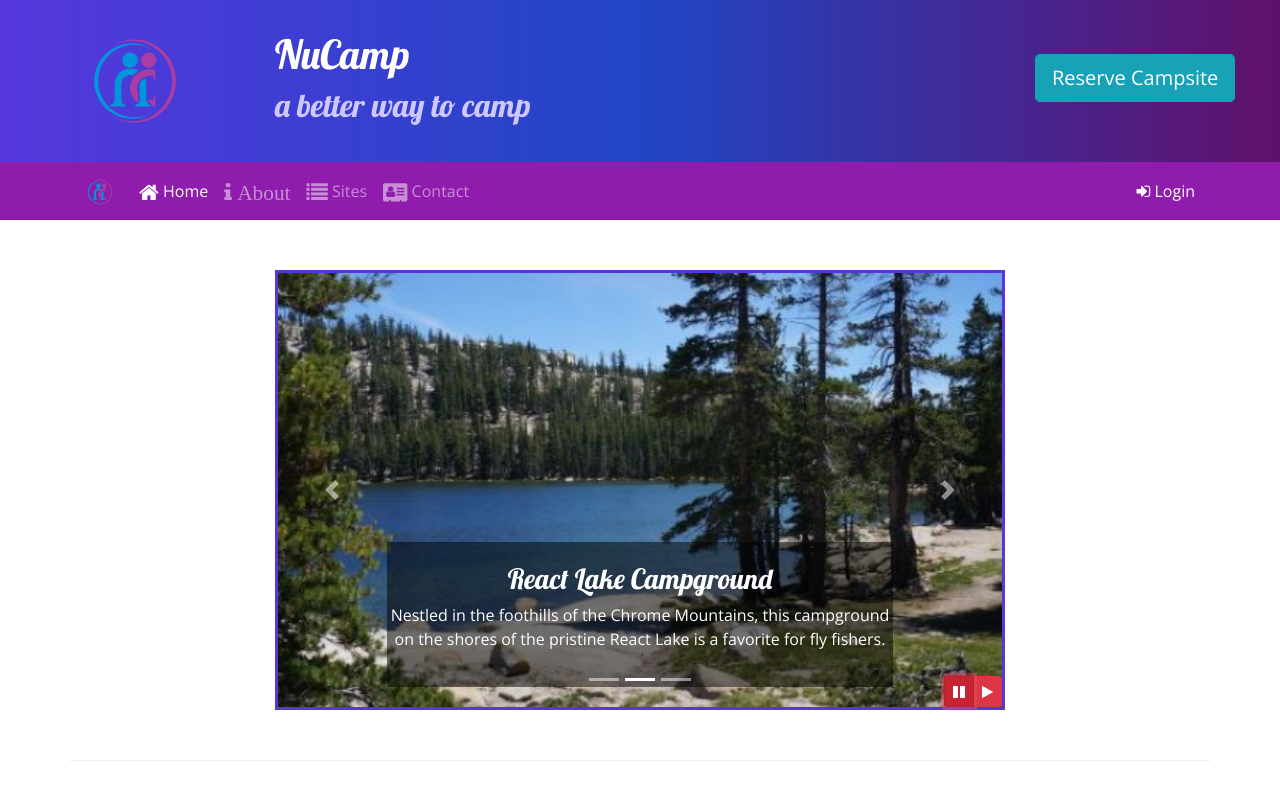
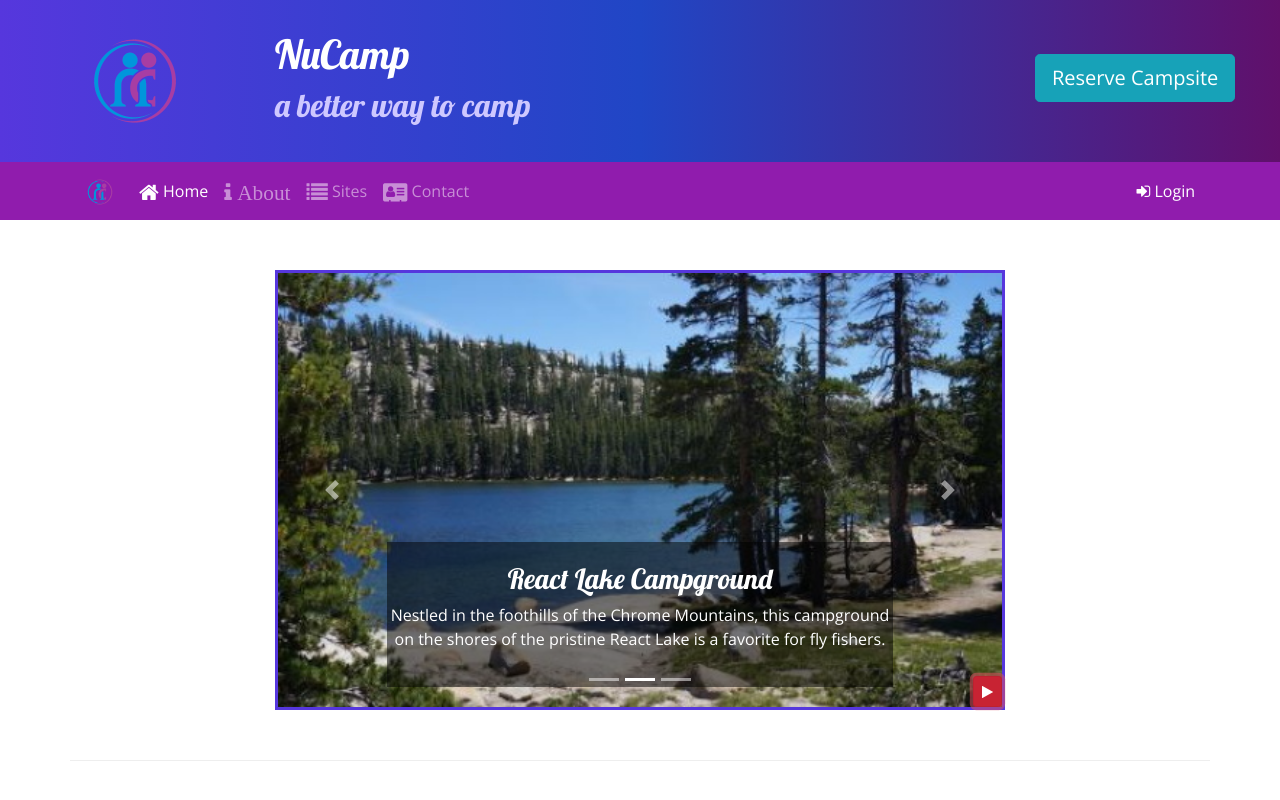
Before and after one commit to petermdrews/bootstrap-project, a website: page index.html in a window 1280 px wide. Both pictures are taken after a click on the button 959 px from the left and 691 px from the top of the page. Shown: the top 800 px of the page. Drawn offline with nearby package versions, Linux system fonts and the light colour scheme.

Commit message:
Bootstrap and jQuesry Part 2

```diff
--- a/index.html
+++ b/index.html
@@ -197,14 +197,9 @@
               <span class="carousel-control-next-icon"></span>
               <span class="sr-only">Next</span>
             </a>
-            <div class="btn-group" id="carouselButton">
-              <button class="btn btn-sm btn-danger" id="carouselPause">
+              <button class="btn btn-sm btn-danger" id="carouselButton">
                 <i class="fa fa-pause"></i>
               </button>
-              <button class="btn btn-sm btn-danger" id="carouselPlay">
-                <i class="fa fa-play"></i>
-              </button>
-            </div>
           </div>
         </div>
       </div>
@@ -303,12 +298,17 @@
     Second function activates the play button on click-->
     <script>
       $(function() {
-        $(".carousel").carousel( { interval: 2000 } );
-        $("#carouselPause").click(function(){
-          $(".carousel").carousel("pause");
-        });
-        $("#carouselPlay").click(function(){
-          $(".carousel").carousel("cycle");
+        $(".carousel").carousel( { interval: 3000 } );
+        $("#carouselButton").click(function(){
+          if ($("#carouselButton").children("i").hasClass("fa-pause")) {
+            $(".carousel").carousel("pause");
+            $("#carouselButton").children("i").removeClass("fa-pause");
+            $("#carouselButton").children("i").addClass("fa-play");
+          } else {
+            $(".carousel").carousel("cycle");
+            $("#carouselButton").children("i").removeClass("fa-play");
+            $("#carouselButton").children("i").addClass("fa-pause");
+          }
         });
       });
     </script>
```
